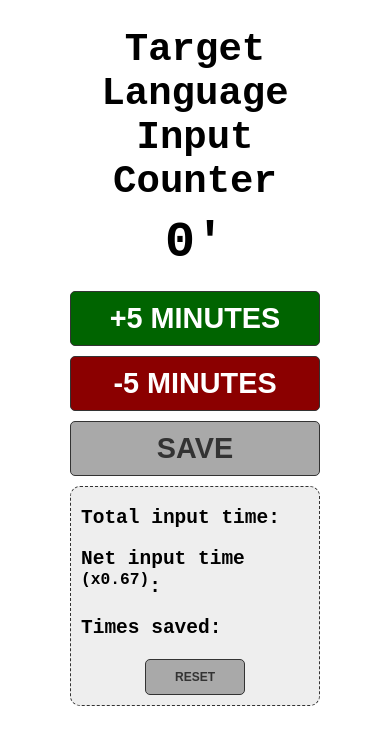
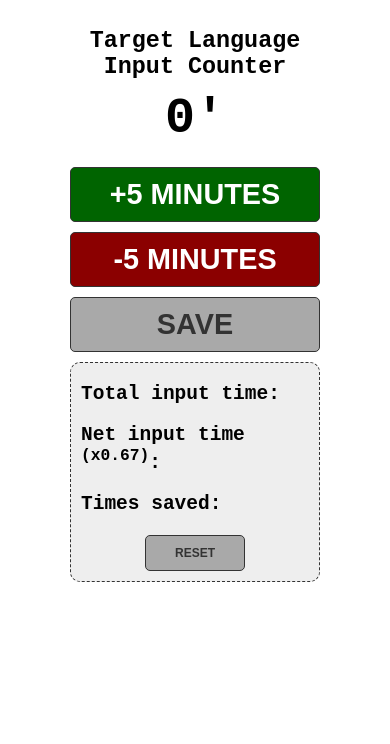
Before and after one commit to RRoudt/media-input-counter, a plain HTML site: page index.html in a window 390 px wide. Drawn offline with Linux system fonts and the light colour scheme.

Commit message:
Reduce size of h1 on mobile

```diff
--- a/index.css
+++ b/index.css
@@ -136,6 +136,10 @@ button:hover {
         font-size: 1.2em;
     }
 
+    h1 {
+        font-size: 1.2em;
+    }
+
     .container {
         width: 100%;
         margin: auto;
```
